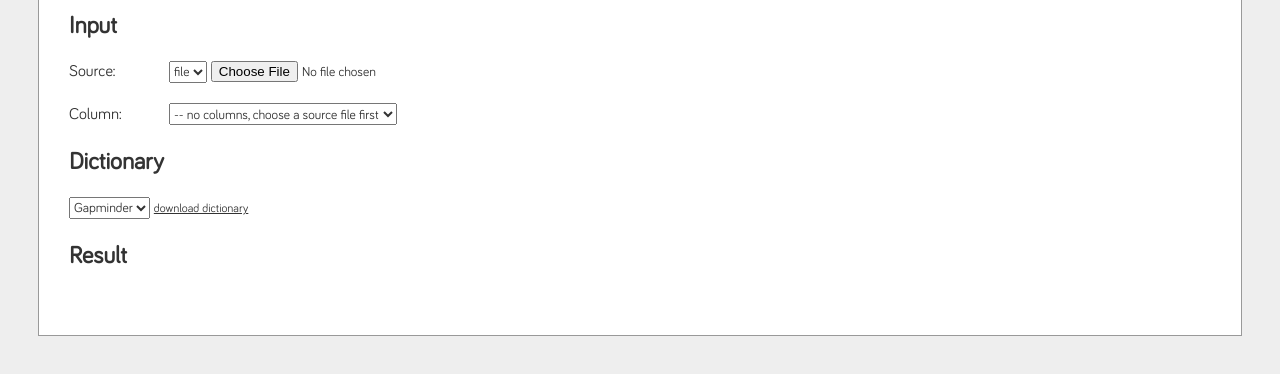
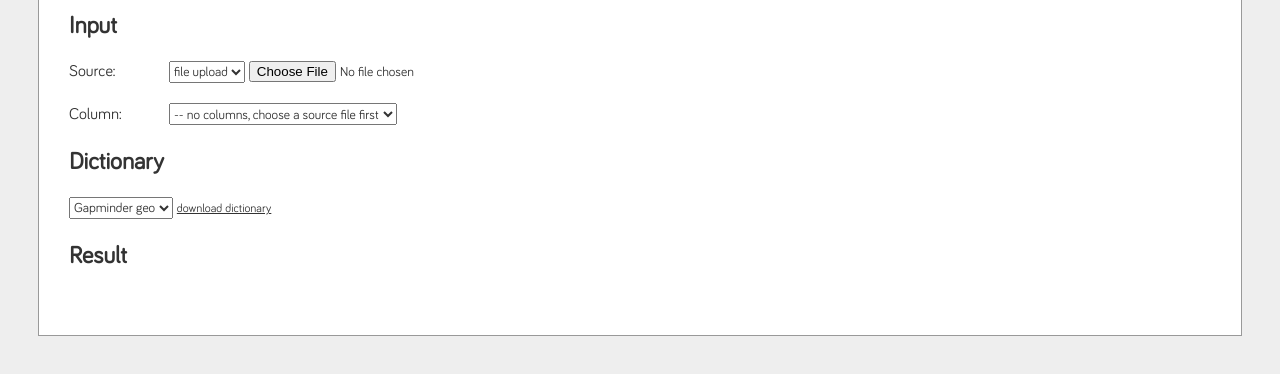
Before and after one commit to Gapminder/csv-column-translator, a plain HTML site: page index.html in a window 1280 px wide. Shown: the part 114-488 px from the top of the page. Drawn offline with Linux system fonts and the light colour scheme; no server answers.

Commit message:
small gui changes

```diff
--- a/index.html
+++ b/index.html
@@ -11,14 +11,14 @@
   <h1>Column translator tool</h1>
 
   <h2>Input</h2>
-  <label for="input_selector">Source:</label><select id="input_selector"><option value="file_input">file</option><option value="url_input">url</option></select>
+  <label for="input_selector">Source:</label><select id="input_selector"><option value="file_input">file upload</option><option value="url_input">url</option></select>
   <input type="file" class="input" id="file_input" data-filetype="input" placeholder="Source file upload">
   <span id="url_input" class="input"><input type="url" placeholder="Source file url"><input type="button" data-filetype="input" id="url_input_button" value="Fetch source file"></span><br><br>
   <label for="column_selector">Column:</label><select id="column_selector"><option>-- no columns, choose a source file first</option></select><br>
 
   <h2>Dictionary</h2>
-  <select id="dict_selector"><option value="gapminder_dict">Gapminder</option><option value="file_dict">file</option><option value="url_dict">url</option></select>
-  <a href="gapminder_dictionary.csv" class="dict" id="gapminder_dict">download dictionary</a>
+  <select id="dict_selector"><option value="gapminder_dict">Gapminder geo</option><option value="file_dict">file upload</option><option value="url_dict">url</option></select>
+  <a href="#" class="dict" id="gapminder_dict">download dictionary</a>
   <input type="file" class="dict" id="file_dict" data-filetype="dict" placeholder="Dictionary file upload">
   <span id="url_dict" class="dict"><input type="url" placeholder="Dictionary file url"><input type="button" id="url_dict_button" data-filetype="dict" value="Fetch dictionary file"></span><br>
 
--- a/script.js
+++ b/script.js
@@ -3,6 +3,7 @@
     let resultData = null;
     let dictionary = { };
     let GapminderDictionary;
+    let GapminderDictionaries = { geo: "gapminder_geo_dictionary.csv" }
 
     domReady = new Promise(function(resolve) {
       function checkState() {
@@ -15,7 +16,7 @@
     });
 
     gapminderDictReady = new Promise((resolve, reject) => {
-      Papa.parse("gapminder_dictionary.csv", {
+      Papa.parse(GapminderDictionaries.geo, {
         download: true,
         skipEmptyLines: true,
         complete: (res, file) => {
@@ -41,6 +42,7 @@
       document.getElementById('url_input_button').addEventListener('click', handleUrlSelect, false);
       document.getElementById("column_selector").addEventListener('change', updateTranslation, false);
 
+      document.getElementById("gapminder_dict").setAttribute('href', GapminderDictionaries.geo);
 
       setClassDisplay("download", "none");
       let buttons = document.getElementsByClassName("download");
```
